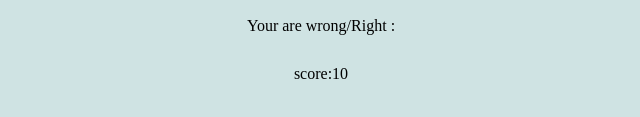
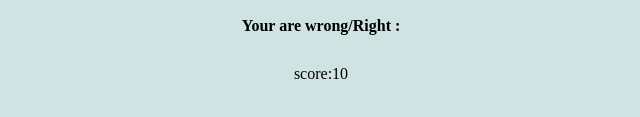
Before and after one commit to sukrith12345/Guess-the-Number, a plain HTML site: page index.html in a window 1280 px wide. Shown: the part 199-316 px from the top of the page, 319-959 px from the left. Drawn offline with Linux system fonts and the light colour scheme.

Commit message:
Bold result text in index.html

```diff
--- a/index.html
+++ b/index.html
@@ -11,7 +11,7 @@
   <h1>Guess the number </h1>
 <center><input id="guessno">
 <button onclick="check()">check</button></center>
-<p id="result">Your are wrong/Right :</p>
+<p id="result"><b>Your are wrong/Right :</b></p>
 <p id="score">score:10</p>
   <script src="app.js"></script>
 </body>
```
